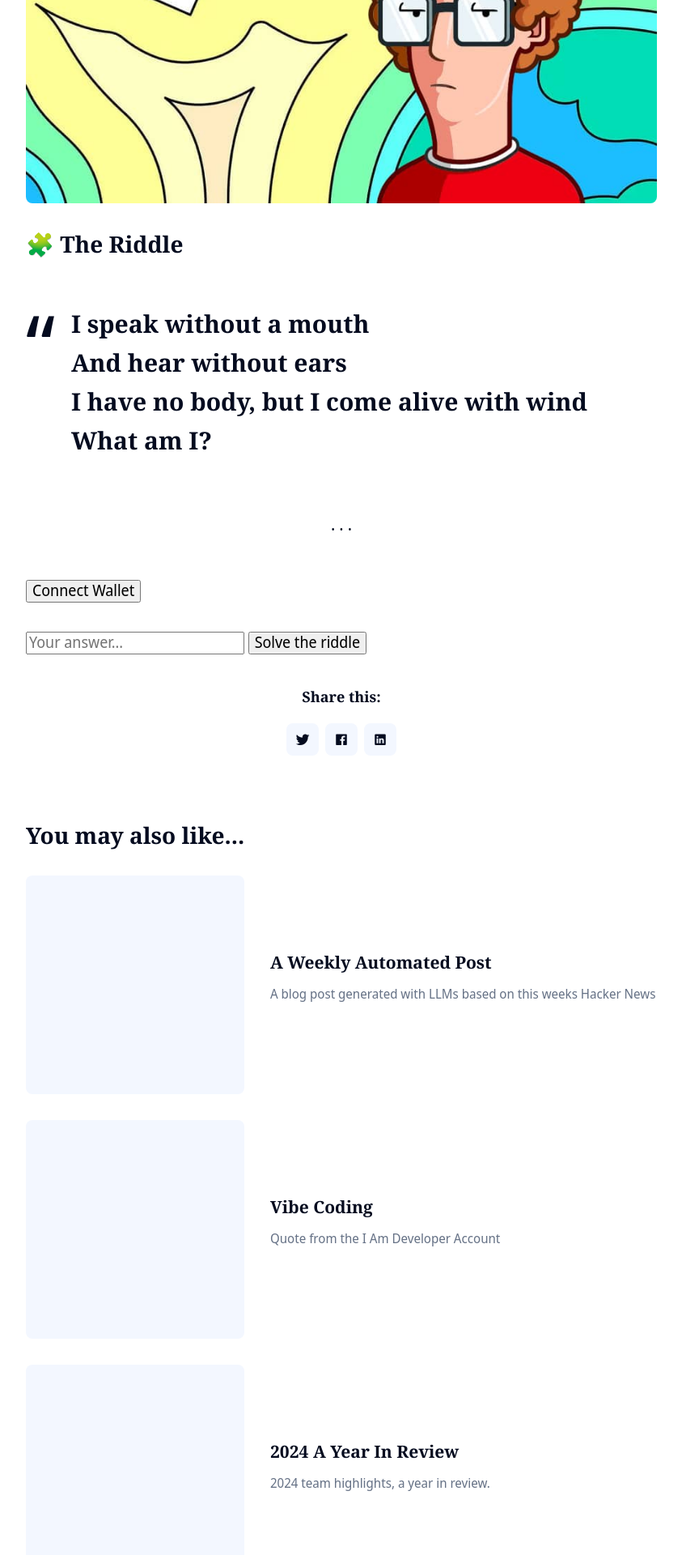
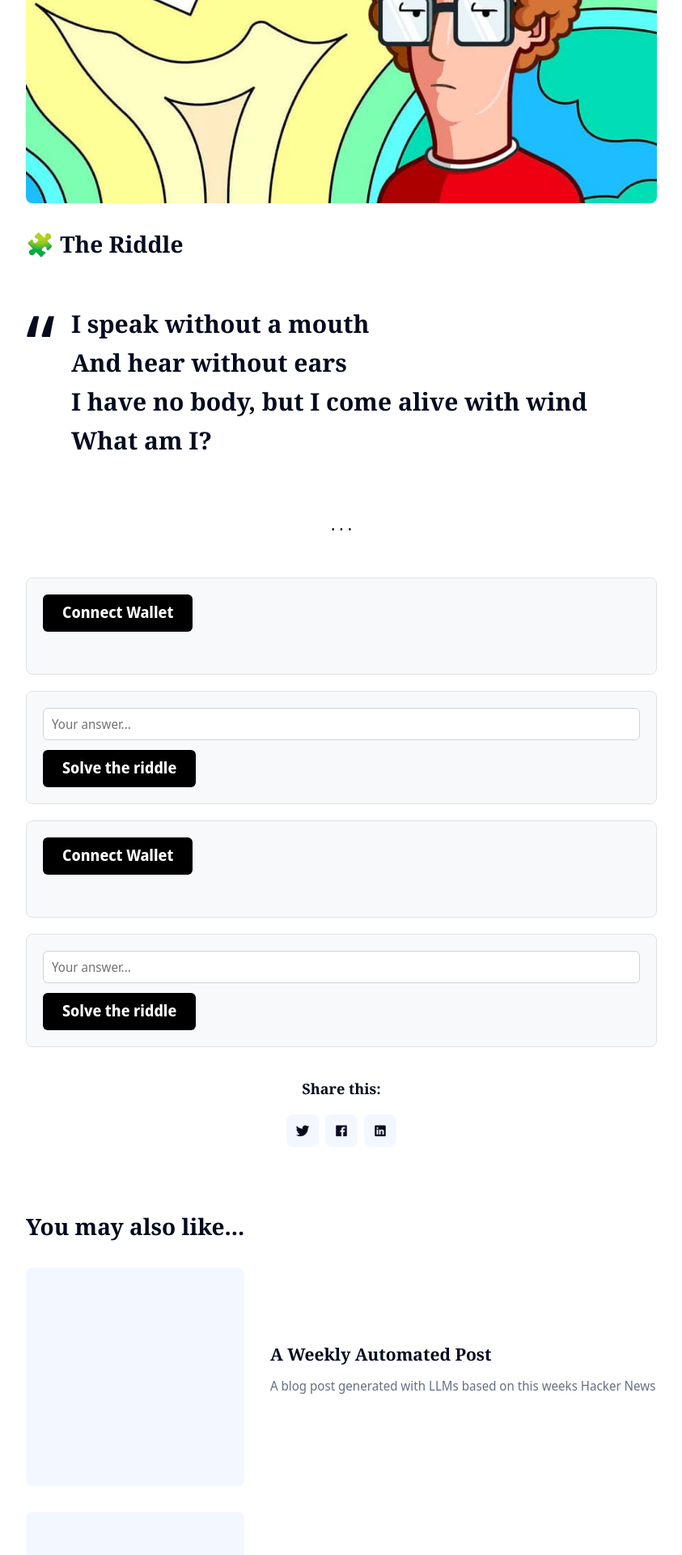
Before and after one commit to clintjb/clintjb.github.io, a Jekyll site: the page built from _posts/2025/2025-12-18-NFT-post.md, in a window 1280 px wide. Shown: the part 624-2544 px from the top of the page at 81% size, without its empty margins (218-1061 px from the left). Built offline with Jekyll 4.4.1, drawn with Linux system fonts in a browser that asks for light colours; nearby versions of some CDN libraries; some of the changed lines change nothing that is shown.

Commit message:
Styling Test
Added styling for wallet and riddle sections.

```diff
--- a/_posts/2025/2025-12-18-NFT-post.md
+++ b/_posts/2025/2025-12-18-NFT-post.md
@@ -19,6 +19,68 @@ image: '/images/posts/2025/vibe.jpg'
 > What am I?
 
 ---
+<style>
+  #wallet, #riddle {
+    background: #f8f9fa;
+    border: 1px solid #dee2e6;
+    border-radius: 8px;
+    padding: 20px;
+    margin: 20px 0;
+  }
+
+  #wallet button, #riddle button {
+    background: #000;
+    color: white;
+    border: none;
+    padding: 12px 24px;
+    border-radius: 6px;
+    font-weight: 600;
+    cursor: pointer;
+    transition: background 0.2s;
+  }
+
+  #wallet button:hover, #riddle button:hover {
+    background: #333;
+  }
+
+  #address {
+    margin-top: 12px;
+    font-family: monospace;
+    color: #495057;
+  }
+
+  #riddle input {
+    width: 100%;
+    padding: 10px;
+    border: 1px solid #ced4da;
+    border-radius: 6px;
+    margin-bottom: 12px;
+    font-size: 16px;
+  }
+
+  #result {
+    margin-top: 16px;
+    padding: 12px;
+    border-radius: 6px;
+    display: none;
+  }
+
+  #result.show { display: block; }
+  #result.success { background: #d4edda; color: #155724; }
+  #result.error { background: #f8d7da; color: #721c24; }
+  #result a { color: #667eea; }
+</style>
+
+<div id="wallet">
+  <button id="connect">Connect Wallet</button>
+  <p id="address"></p>
+</div>
+
+<div id="riddle">
+  <input id="answer" placeholder="Your answer..." />
+  <button id="solve">Solve the riddle</button>
+  <p id="result"></p>
+</div>
 
 <div id="wallet">
   <button id="connect">Connect Wallet</button>
```
